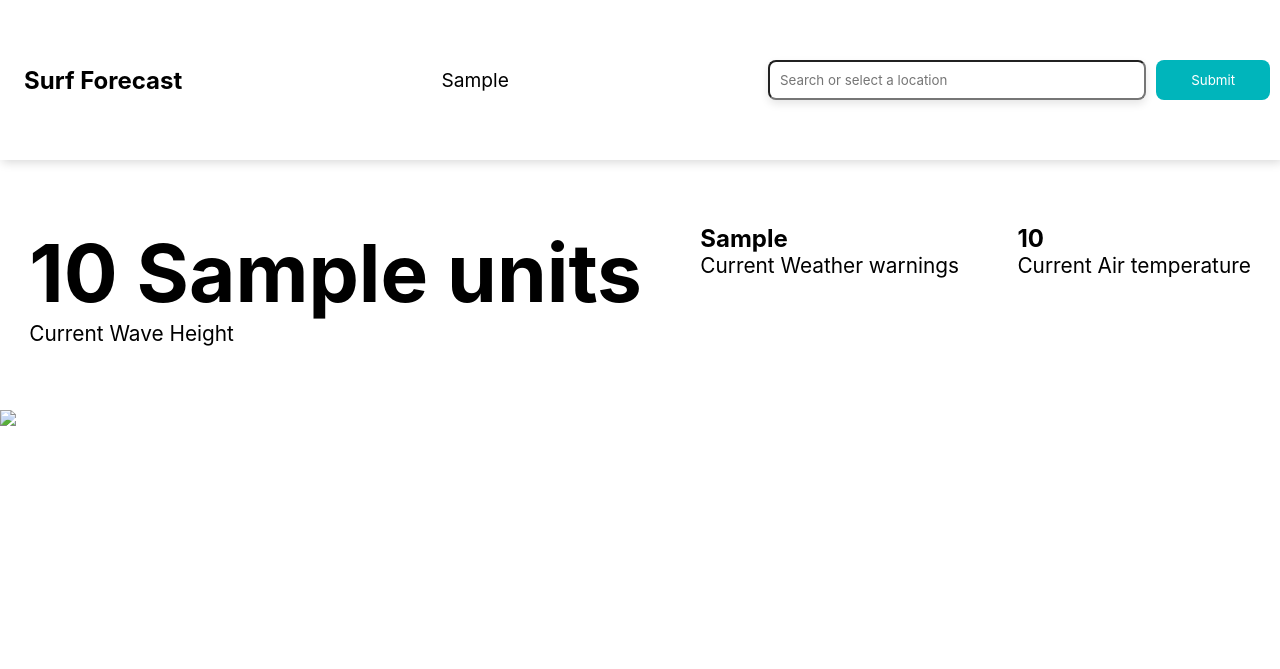
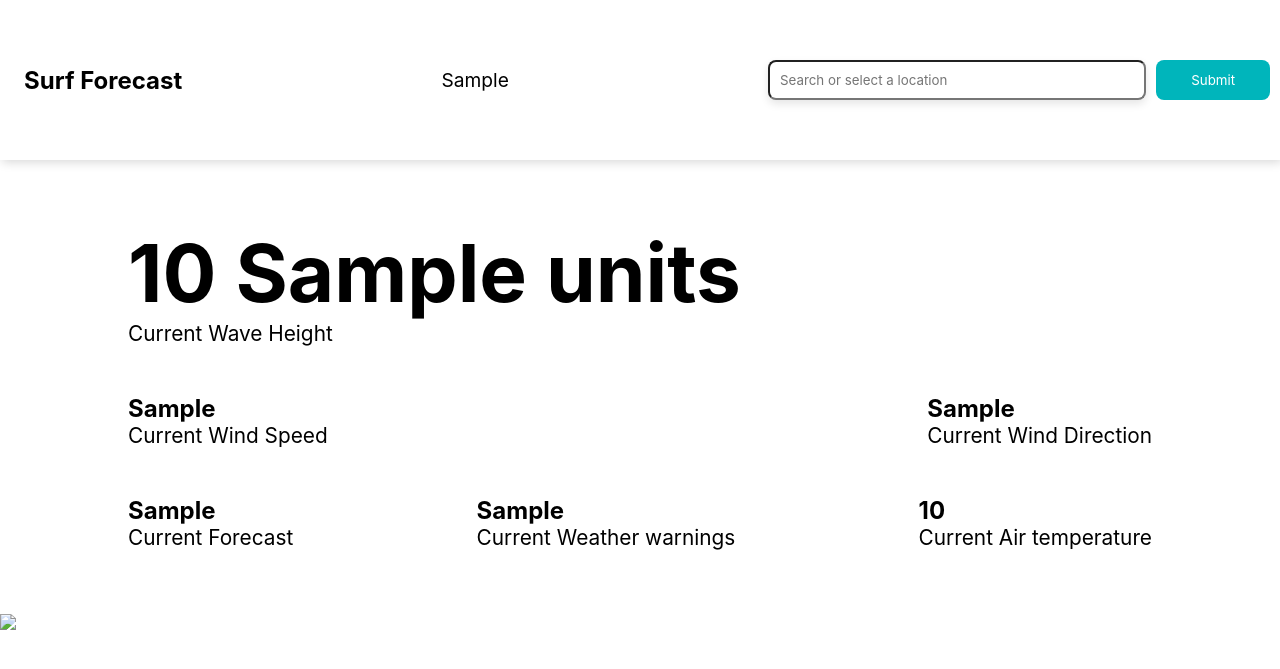
Before and after one commit to ameliar67/waves-forecast, a Python web app: template src/templates/forecast.html in a window 1280 px wide. Shown: the top 669 px of the page. Run offline with Jinja, Linux system fonts and the light colour scheme; the template is opened without the code that fills it: most values are stand-ins (such as "Sample title", 1, 10 or a date in 2020).

Commit message:
Add more wind and weather fields to forecast.html

```diff
--- a/src/main.py
+++ b/src/main.py
@@ -72,7 +72,10 @@ async def forecast(request: Request):
             surfpy.units.Units.metric, surfpy.units.Measurement.length
         ),
         "weather_alerts": wave_forecast["weather_alerts"],
-        "air_temperature": wave_forecast["air_temperature"]
+        "air_temperature": wave_forecast["air_temperature"],
+        "short_forecast": wave_forecast["short_forecast"],
+        "wind_speed": wave_forecast["wind_speed"],
+        "wind_direction": wave_forecast["wind_direction"]
     }
 
     return templates.TemplateResponse("forecast.html", context)
--- a/src/static/styles/styles.css
+++ b/src/static/styles/styles.css
@@ -74,10 +74,11 @@ img, .forecast_header {
 
 .individual_data_fields {
     display: flex;
-    flex-direction: row;
+    flex-direction: column;
     justify-content: space-around;
-    width: 100%;
+    width: 80%;
     margin: 5%;
+    gap: 3em;
 }
 
 .wave_height_layout {
@@ -105,7 +106,8 @@ img, .forecast_header {
 }
 
 .landing_page_title   {
-    font-size: 3.5em
+    font-size: 3.5em;
+    font-weight: bold;
 }
 
 .current_weather_warnings_text   {
@@ -167,6 +169,12 @@ datalist {
     overflow-y: auto;
   }
 
+.wave_data_fields, .wind_data_fields, .general_weather_data_fields  {
+    display: flex;
+    flex-direction: row;
+    justify-content: space-between;
+}
+
   datalist option {
     font-size: 0.8em;
     padding: 0.3em 1em;
--- a/src/surf_data.py
+++ b/src/surf_data.py
@@ -46,7 +46,10 @@ def get_wave_forecast(
         "chart": plot_base64_image,
         "average_wave_height": wave_height,
         "weather_alerts": forecast_data["weather_alerts"],
-        "air_temperature": forecast_data["air_temperature"]
+        "air_temperature": forecast_data["air_temperature"],
+        "short_forecast": forecast_data["short_forecast"],
+        "wind_speed": forecast_data["wind_speed"],
+        "wind_direction": forecast_data["wind_direction"]
     }
 
     # set_item in cache
--- a/src/templates/forecast.html
+++ b/src/templates/forecast.html
@@ -23,9 +23,26 @@
     </div>
 
     <div class="individual_data_fields">
+      <div class="wave_data_fields">
         <div class="wave_height_layout">
           <p class="wave_height">{{ current_wave_height }} {{ units }}</p>
           <p class="current_wave_height_text" id="current_wave_height">Current Wave Height </p>
+        </div>
+      </div>
+      <div class="wind_data_fields">
+        <div class="alerts_layout">
+          <p class="alerts">{{ wind_speed }}</p>
+          <p class="current_weather_warnings_text">Current Wind Speed </p>
+        </div>
+        <div class="alerts_layout">
+          <p class="alerts">{{ wind_direction }}</p>
+          <p class="current_weather_warnings_text">Current Wind Direction </p>
+        </div>
+      </div>
+      <div class="general_weather_data_fields">
+        <div class="alerts_layout">
+          <p class="alerts">{{ short_forecast }}</p>
+          <p class="current_weather_warnings_text">Current Forecast </p>
         </div>
         <div class="alerts_layout">
           <p class="alerts">{{ weather_alerts }}</p>
@@ -34,6 +51,7 @@
         <div class="alerts_layout">
           <p class="alerts">{{ air_temperature }}</p>
           <p class="current_weather_warnings_text">Current Air temperature </p>
+        </div>
       </div>
     </div>
 
```
Also changed, not shown: src/data_retrieval.py (+19 -1 lines). Lines whose indentation alone changed are shown as unchanged.
